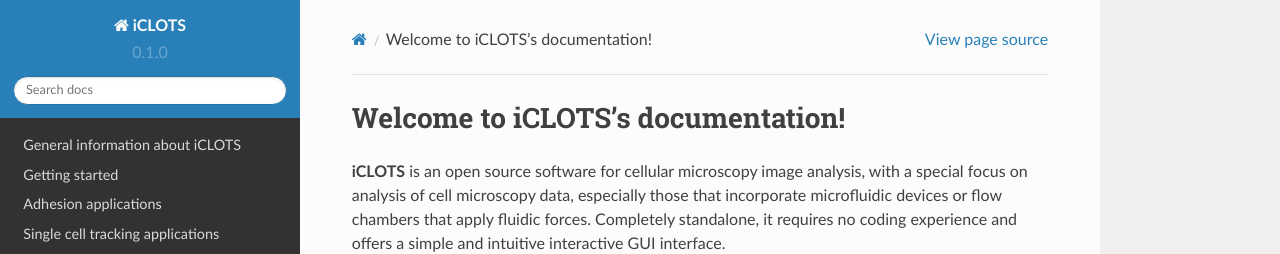
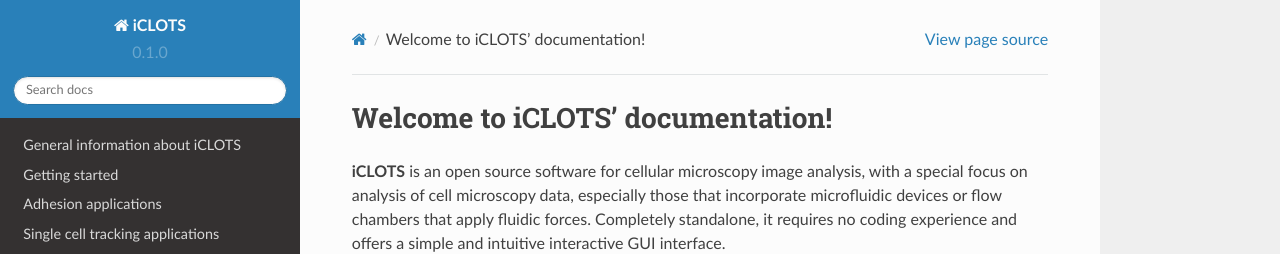
Before and after one commit to iCLOTS/documentation, a Sphinx documentation site: the page built from docs/source/index.rst, in a window 1280 px wide and 900 px high. Shown: the top 254 px of the window. Built offline with Sphinx 7.4.7 and the Read the Docs theme 2.0.0, drawn with Linux system fonts in a browser that asks for light colours.

```diff
--- a/docs/source/index.rst
+++ b/docs/source/index.rst
@@ -1,4 +1,4 @@
-Welcome to iCLOTS's documentation!
+Welcome to iCLOTS' documentation!
 ===================================
 
 **iCLOTS** is an open source software for cellular microscopy image analysis, with a special focus on analysis of cell microscopy data, especially those that incorporate microfluidic devices or flow chambers that apply fluidic forces. Completely standalone, it requires no coding experience and offers a simple and intuitive interactive GUI interface.
```
